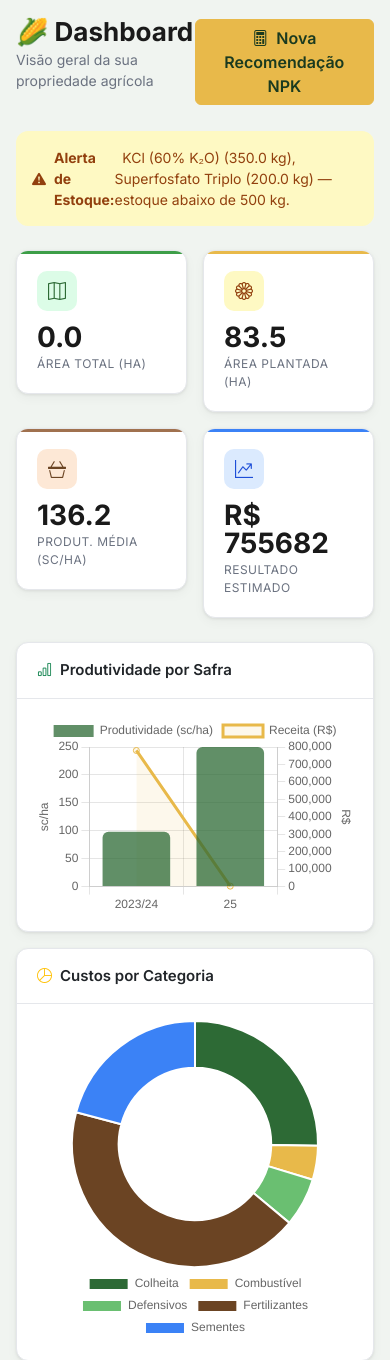
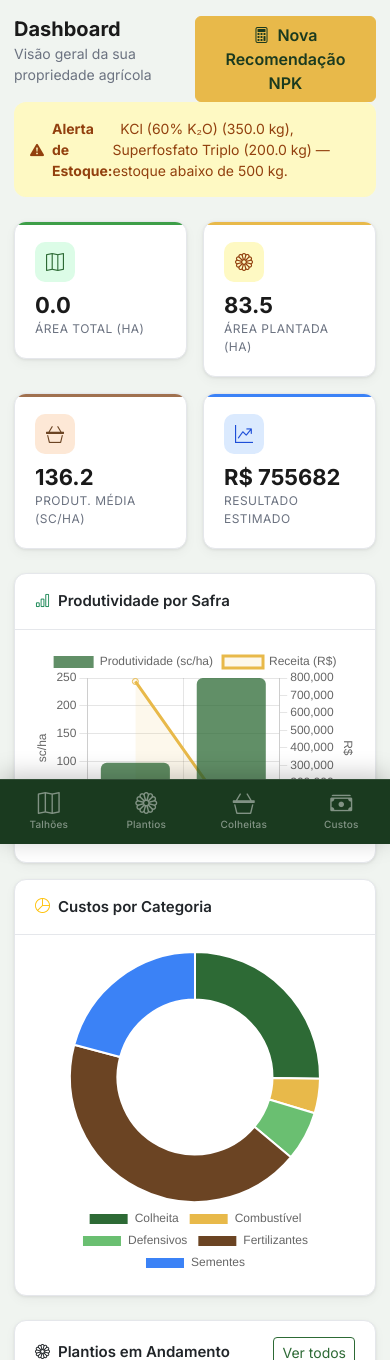
Before and after one commit to Lucazvfx/agrogest, a Flask app: page / in a window 390 px wide. Shown: the top 1360 px of the page. Run offline with Flask 3, Linux system fonts and the light colour scheme; data comes from the database, SQL or seed files in the repository; both versions use the stored data as it was after the commit; some libraries are stand-ins or nearby versions.

Commit message:
Ajuste no sistema

```diff
--- a/templates/base.html
+++ b/templates/base.html
@@ -2,11 +2,13 @@
 <html lang="pt-BR">
 <head>
     <meta charset="UTF-8">
-    <meta name="viewport" content="width=device-width, initial-scale=1.0">
-    <title>{% block title %}AgroGest{% endblock %} | Faculdade </title>
+    <meta name="viewport" content="width=device-width, initial-scale=1.0, viewport-fit=cover">
+    <meta name="apple-mobile-web-app-capable" content="yes">
+    <meta name="apple-mobile-web-app-status-bar-style" content="black-translucent">
+    <meta name="theme-color" content="#1a3a1f">
+    <title>{% block title %}AgroGest{% endblock %} | Faculdade</title>
     <link href="https://cdnjs.cloudflare.com/ajax/libs/bootstrap/5.3.2/css/bootstrap.min.css" rel="stylesheet">
     <link href="https://cdnjs.cloudflare.com/ajax/libs/bootstrap-icons/1.11.3/font/bootstrap-icons.min.css" rel="stylesheet">
-    <!-- Fonte alterada para Inter -->
     <link href="https://fonts.googleapis.com/css2?family=Inter:opsz,wght@14..32,300;14..32,400;14..32,500;14..32,600;14..32,700;14..32,800&display=swap" rel="stylesheet">
     <style>
         :root {
@@ -25,18 +27,21 @@
             --shadow:       0 1px 3px rgba(0,0,0,.08), 0 4px 12px rgba(0,0,0,.04);
             --shadow-lg:    0 8px 24px rgba(0,0,0,.10);
             --radius:       12px;
+            --bottom-nav-h: 64px;
         }
 
         * { box-sizing: border-box; }
 
         body {
-            font-family: 'Inter', sans-serif; /* alterado para Inter */
+            font-family: 'Inter', sans-serif;
             background: #f0f4f0;
             color: var(--text-dark);
             min-height: 100vh;
         }
 
-        /* ── SIDEBAR ────────────────────────────── */
+        /* ══════════════════════════════════════════
+           SIDEBAR — apenas desktop (>=992px)
+        ══════════════════════════════════════════ */
         .sidebar {
             width: 260px;
             min-height: 100vh;
@@ -120,30 +109,95 @@
             text-align: center;
         }
 
-        /* ── MAIN CONTENT ───────────────────────── */
+        /* ══════════════════════════════════════════
+           MAIN CONTENT
+        ══════════════════════════════════════════ */
         .main-wrapper {
             margin-left: 260px;
             padding: 28px;
             min-height: 100vh;
         }
 
-        .page-header {
-            margin-bottom: 24px;
-        }
         .page-title {
-            font-family: 'Inter', sans-serif; /* alterado para Inter */
             font-weight: 700;
             font-size: 26px;
             color: var(--text-dark);
             margin: 0;
         }
-        .page-subtitle {
-            color: var(--text-muted);
-            font-size: 14px;
-            margin-top: 2px;
+        .page-subtitle { color: var(--text-muted); font-size: 14px; margin-top: 2px; }
+
+        /* ══════════════════════════════════════════
+           BOTTOM NAVBAR — mobile e tablet (<992px)
+        ══════════════════════════════════════════ */
+        .bottom-nav {
+            display: none;
+            position: fixed;
+            bottom: 0; left: 0; right: 0;
+            z-index: 1050;
+            background: var(--green-deep);
+            border-top: 1px solid rgba(255,255,255,.10);
+            box-shadow: 0 -4px 24px rgba(0,0,0,.22);
+            /* iOS safe area (home indicator) */
+            padding-bottom: env(safe-area-inset-bottom, 0px);
         }
 
-        /* ── CARDS ──────────────────────────────── */
+        .bottom-nav-inner {
+            display: flex;
+            align-items: stretch;
+            height: var(--bottom-nav-h);
+        }
+
+        .bottom-nav-item {
+            flex: 1;
+            display: flex;
+            flex-direction: column;
+            align-items: center;
+            justify-content: center;
+            gap: 3px;
+            color: rgba(255,255,255,.45);
+            text-decoration: none;
+            font-size: 10px;
+            font-weight: 500;
+            letter-spacing: .02em;
+            position: relative;
+            padding: 6px 4px;
+            -webkit-tap-highlight-color: transparent;
+            transition: color .18s;
+            user-select: none;
+        }
+
+        .bottom-nav-item i {
+            font-size: 22px;
+            line-height: 1;
+            transition: transform .22s cubic-bezier(.34,1.56,.64,1),
+                        color .18s;
+        }
+
+        /* Barra indicadora no topo do item ativo */
+        .bottom-nav-item::before {
+            content: '';
+            position: absolute;
+            top: 0; left: 50%;
+            transform: translateX(-50%) scaleX(0);
+            width: 28px; height: 3px;
+            background: var(--gold);
+            border-radius: 0 0 4px 4px;
+            transition: transform .22s cubic-bezier(.34,1.56,.64,1);
+        }
+
+        .bottom-nav-item.active { color: #fff; }
+        .bottom-nav-item.active::before { transform: translateX(-50%) scaleX(1); }
+        .bottom-nav-item.active i {
+            transform: translateY(-3px);
+            color: var(--gold);
+        }
+
+        /* Ripple ao tocar */
+        .bottom-nav-item:active { opacity: .75; }
+
+        /* ══════════════════════════════════════════
+           CARDS / KPI / TABLE
+        ══════════════════════════════════════════ */
         .card {
             background: #fff;
             border: 1px solid var(--border);
@@ -271,54 +296,61 @@
             box-shadow: 0 0 0 3px rgba(61,158,72,.12);
         }
 
-        /* ── ALERTS ─────────────────────────────── */
         .alert { border-radius: var(--radius); border: none; font-size: 14px; }
         .alert-success { background: #dcfce7; color: #166534; }
         .alert-warning { background: #fef9c3; color: #92400e; }
         .alert-danger  { background: #fee2e2; color: #991b1b; }
         .alert-info    { background: #dbeafe; color: #1e40af; }
 
-        /* ── RECOMENDAÇÃO CARDS ──────────────────── */
-        .rec-card {
-            background: linear-gradient(135deg, var(--green-deep) 0%, var(--green-mid) 100%);
-            border-radius: var(--radius);
-            padding: 20px;
-            color: #fff;
-        }
-        .rec-value {
-            font-family: 'Inter', sans-serif; /* alterado para Inter */
-            font-size: 36px;
-            font-weight: 800;
-            line-height: 1;
-        }
-        .rec-unit { font-size: 14px; opacity: .8; }
+        .rec-card { background: linear-gradient(135deg, var(--green-deep), var(--green-mid)); border-radius: var(--radius); padding: 20px; color: #fff; }
+        .rec-value { font-size: 36px; font-weight: 800; line-height: 1; }
+        .rec-unit  { font-size: 14px; opacity: .8; }
         .rec-label { font-size: 12px; opacity: .7; margin-top: 4px; text-transform: uppercase; }
-
         .rec-n  { background: linear-gradient(135deg, #1e3a5f, #2563eb); }
         .rec-p  { background: linear-gradient(135deg, #3d1a00, #b45309); }
         .rec-k  { background: linear-gradient(135deg, #4a1942, #7c3aed); }
         .rec-ca { background: linear-gradient(135deg, #1a3a2a, #059669); }
 
-        /* ── MISC ───────────────────────────────── */
         .breadcrumb { font-size: 13px; }
         .section-divider { border-top: 1px solid var(--border); margin: 24px 0; }
+        .corn-bg { background-image: radial-gradient(circle at 80% 50%, rgba(61,158,72,.06) 0%, transparent 60%); }
 
-        .corn-bg {
-            background-image: radial-gradient(circle at 80% 50%, rgba(61,158,72,.06) 0%, transparent 60%);
+        /* ══════════════════════════════════════════
+           BREAKPOINTS
+        ══════════════════════════════════════════ */
+
+        /* Tablet e mobile: oculta sidebar, exibe bottom nav */
+        @media (max-width: 991.98px) {
+            .sidebar { display: none !important; }
+
+            .main-wrapper {
+                margin-left: 0;
+                padding: 16px 14px;
+                /* Espaço para a navbar inferior + safe area iOS */
+                padding-bottom: calc(var(--bottom-nav-h) + env(safe-area-inset-bottom, 0px) + 12px);
+            }
+
+            .bottom-nav { display: block; }
+
+            .kpi-value  { font-size: 22px; }
+            .page-title { font-size: 20px; }
         }
 
-        @media (max-width: 768px) {
-            .sidebar { transform: translateX(-100%); }
-            .main-wrapper { margin-left: 0; padding: 16px; }
+        /* Telas muito pequenas (iPhone SE, 320px):
+           esconde labels de texto, amplia ícones */
+        @media (max-width: 374px) {
+            .bottom-nav-item span { display: none; }
+            .bottom-nav-item i    { font-size: 24px; }
+            :root { --bottom-nav-h: 56px; }
         }
     </style>
     {% block extra_css %}{% endblock %}
 </head>
 <body>
 
-<!-- SIDEBAR -->
+<!-- ══ SIDEBAR (desktop ≥ 992px) ═════════════════════════════════════════ -->
 <nav class="sidebar">
-    <a class="sidebar-brand d-block" href="{{ url_for('dashboard.index') }}">
+    <a class="sidebar-brand" href="{{ url_for('adubacao.analises') }}">
         <div class="brand-name">AgroGest</div>
         <div class="brand-sub">Criado por Lucas</div>
     </a>
@@ -363,11 +395,14 @@
            href="{{ url_for('defensivos.index') }}">
             <i class="bi bi-shield-check"></i> Defensivos
         </a>
-        </a>
     </div>
 
     <div class="nav-section">
         <div class="nav-section-label">Análises</div>
+        <a class="nav-link {% if 'custos' in request.endpoint %}active{% endif %}"
+           href="{{ url_for('custos.index') }}">
+            <i class="bi bi-cash-stack"></i> Custos
+        </a>
         <a class="nav-link {% if 'relatorios' in request.endpoint %}active{% endif %}"
            href="{{ url_for('relatorios.index') }}">
             <i class="bi bi-file-earmark-bar-graph"></i> Relatórios
@@ -396,6 +430,40 @@
     {% block content %}{% endblock %}
 </main>
 
+<!-- ══ BOTTOM NAVBAR (mobile / tablet < 992px) ═══════════════════════════ -->
+<nav class="bottom-nav" aria-label="Navegação principal">
+    <div class="bottom-nav-inner">
+
+
+        </a>
+
+        <a class="bottom-nav-item {% if 'talhoes' in request.endpoint %}active{% endif %}"
+           href="{{ url_for('talhoes.index') }}">
+            <i class="bi bi-map"></i>
+            <span>Talhões</span>
+        </a>
+
+        <a class="bottom-nav-item {% if 'plantio' in request.endpoint %}active{% endif %}"
+           href="{{ url_for('plantio.index') }}">
+            <i class="bi bi-flower1"></i>
+            <span>Plantios</span>
+        </a>
+
+        <a class="bottom-nav-item {% if 'colheita' in request.endpoint %}active{% endif %}"
+           href="{{ url_for('colheita.index') }}">
+            <i class="bi bi-basket3"></i>
+            <span>Colheitas</span>
+        </a>
+
+        <a class="bottom-nav-item {% if 'custos' in request.endpoint %}active{% endif %}"
+           href="{{ url_for('custos.index') }}">
+            <i class="bi bi-cash-stack"></i>
+            <span>Custos</span>
+        </a>
+
+    </div>
+</nav>
+
 <script src="https://cdnjs.cloudflare.com/ajax/libs/bootstrap/5.3.2/js/bootstrap.bundle.min.js"></script>
 <script src="https://cdnjs.cloudflare.com/ajax/libs/Chart.js/4.4.1/chart.umd.min.js"></script>
 {% block extra_js %}{% endblock %}
--- a/templates/dashboard.html
+++ b/templates/dashboard.html
@@ -4,7 +4,7 @@
 {% block content %}
 <div class="page-header d-flex align-items-center justify-content-between">
     <div>
-        <h1 class="page-title">🌽 Dashboard</h1>
+        <h1 class="page-title">Dashboard</h1>
         <p class="page-subtitle">Visão geral da sua propriedade agrícola</p>
     </div>
     <a href="{{ url_for('adubacao.nova_recomendacao') }}" class="btn btn-gold">
```
Also changed, not shown: other parts of templates/base.html (+14 -60 lines), README.md, fazenda_milho.db.
